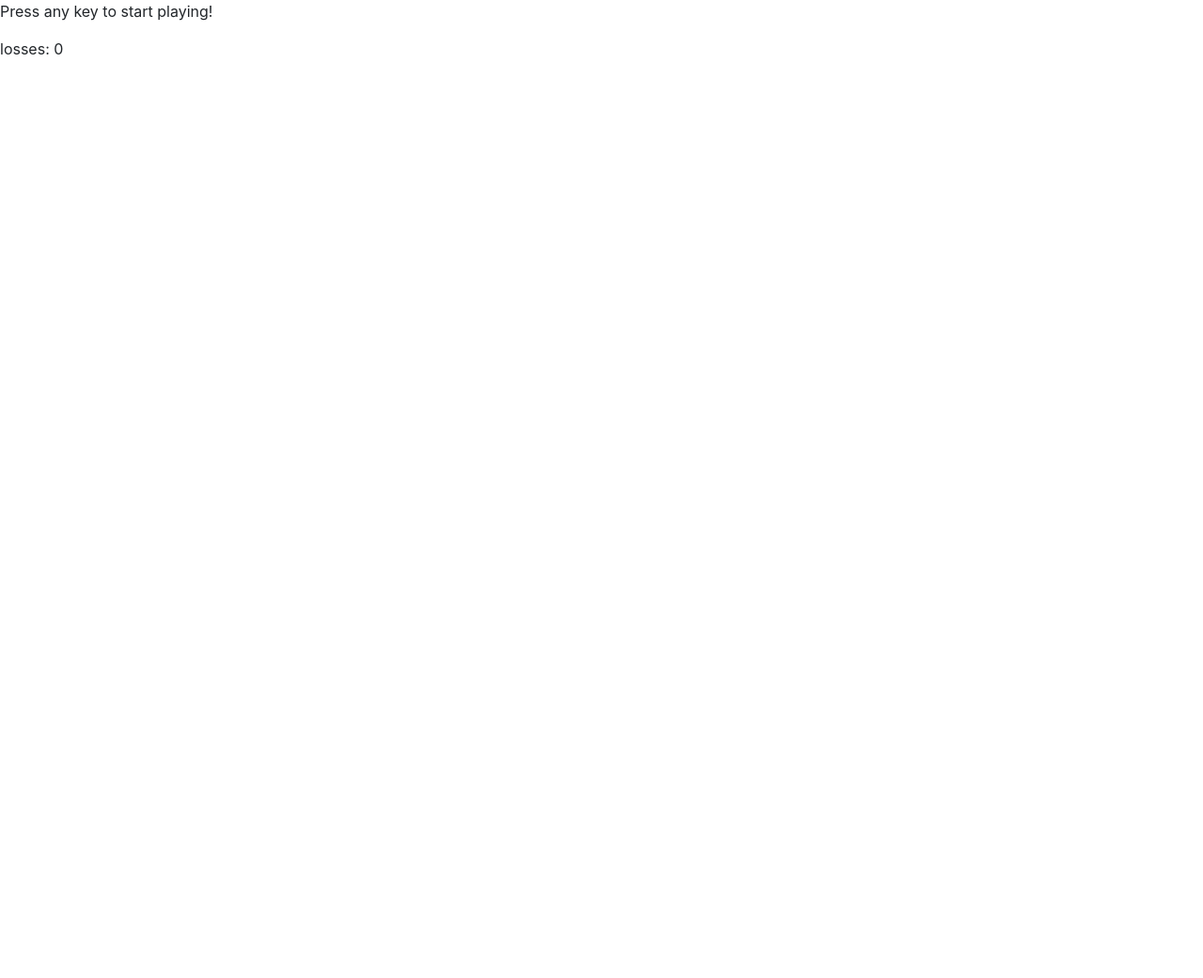
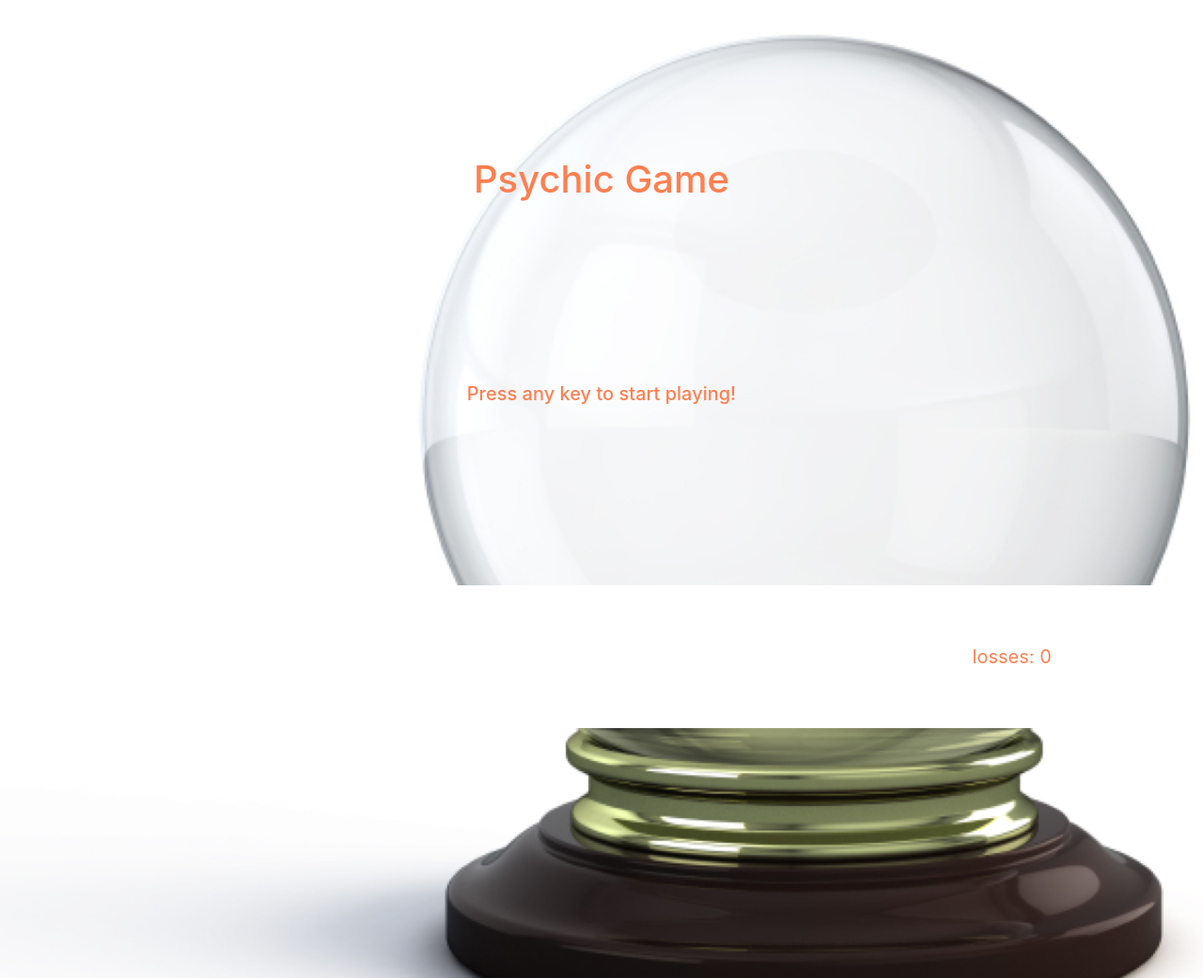
Before and after one commit to vdelacue/Psychic-Game, a plain HTML site: page index.html in a window 1280 px wide. Shown: the top 1041 px of the page at 94% size. Before the commit the page ends 800 px from the top, so only its background shows below. Drawn offline with nearby package versions, Linux system fonts and the light colour scheme.

Commit message:
finished styling page with background and css styling

```diff
--- a/assets/css/style.css
+++ b/assets/css/style.css
@@ -0,0 +1,32 @@
+body {
+
+    color: azure;
+    font-size: 20px;
+    background-image: url(../images/crystalBall.png);
+    background-size: cover;
+    background-repeat: no-repeat;
+    height: 100%;
+    text-align: center;
+
+}
+header {
+    margin: 30px;
+}
+h1, p {
+    color: coral;
+    /* background: azure; */
+    margin: 15%;
+}
+.intro {
+    font-size: 20px;
+}
+.colorful {
+    color: orange;
+}
+
+#statusBar {
+
+    background: white;
+    margin-top: 127px;
+
+}
--- a/assets/javascript/game.js
+++ b/assets/javascript/game.js
@@ -56,15 +56,19 @@ document.onkeyup = function (event) {
             remainingGuessHTML.textContent = "remaining guesses: " + remainingGuesses;
             if (userGuess === randomLetter) {
                 wins++;
+                alert("You Won!!!!")
                 winMessage.textContent = "You Won!!";
                 winsText.textContent = 'wins: ' + wins;
+
                 resetGame();
             }
 
             if (remainingGuesses === 0) {
                 losses++;
+                alert("You Lost!!!!")
                 lossMessage.textContent = "You Lost!"
                 lossesText.textContent = 'losses: ' + losses;
+
                 resetGame();
             }
         }
--- a/index.html
+++ b/index.html
@@ -5,6 +5,7 @@
     <meta charset="UTF-8">
     <meta name="viewport" content="width=device-width, initial-scale=1.0">
     <meta http-equiv="X-UA-Compatible" content="ie=edge">
+    <script src="https://cdnjs.cloudflare.com/ajax/libs/jquery/3.2.1/jquery.min.js"></script>
     <link rel="stylesheet" href="https://cdnjs.cloudflare.com/ajax/libs/twitter-bootstrap/4.3.1/css/bootstrap.min.css">
     <link rel="stylesheet" href="https://cdnjs.cloudflare.com/ajax/libs/font-awesome/5.8.2/css/all.min.css">
     <link rel="stylesheet" href="assets/css/style.css">
@@ -12,24 +13,40 @@
 </head>
 
 <body>
+    <header class="container intro">
+        <h1>Psychic Game</h1>
+    </header>
+
     <div>
-        <p id="directions-text">Press any key to start playing!</p>
-        <p id="randomLetter"></p>
-        <p id="userGuesses"></p>
-        <p id="remainingGuesses"></p>
-        <p id="numGuesses"></p>
-        <p id="youWin"></p>
-        <p id="youLose"></p>
-        <p id="wins-text"></p>
-        <p id="losses-text">losses: 0</p>
+            <h1 id="directions-text" class=" intro">Press any key to start playing!</h1>
+        <div class="row align-items-center rounded" id="statusBar">
+            <div class="col">
+                <p id="userGuesses"></p>
+                <p id="randomLetter"></p>
+                <p id="numGuesses"></p>
+            </div>
+            <div class="col">
+                <p id="remainingGuesses"></p>
+                <p id="remainingGuesses"></p>
+            </div>
+            <div class="col">
+
+                <p id="wins-text"></p>
+                <p id="losses-text">losses: 0</p>
+            </div>
+        </div>
+    </div>
+    <div class="container">
+        <div class="row align-items-center">
+                <h1 id="youWin"></h1>
+                <h1 id="youLose"></h1>
+
+        </div>
 
     </div>
 
     <script type="text/javascript" src="assets/javascript/game.js"></script>
-    <script src="https://cdnjs.cloudflare.com/ajax/libs/jquery/3.4.1/jquery.slim.min.js">
-    </script>
-    <script src="https://cdnjs.cloudflare.com/ajax/libs/popper.js/1.15.0/umd/popper.min.js"></script>
-    <script src="https://cdnjs.cloudflare.com/ajax/libs/twitter-bootstrap/4.3.1/js/bootstrap.min.js"></script>
+
 
 
 </body>
```
Also changed, not shown: assets/images/areYouPsychic.jpg (added), assets/images/crystalBall.jpg (added), assets/images/crystalBall.png (added).
